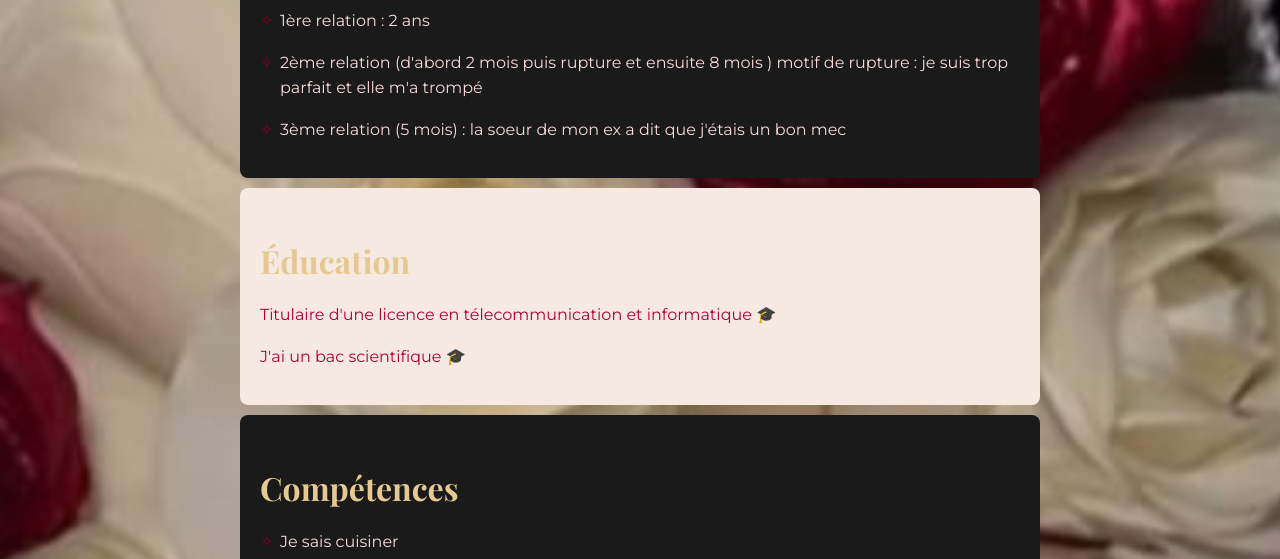
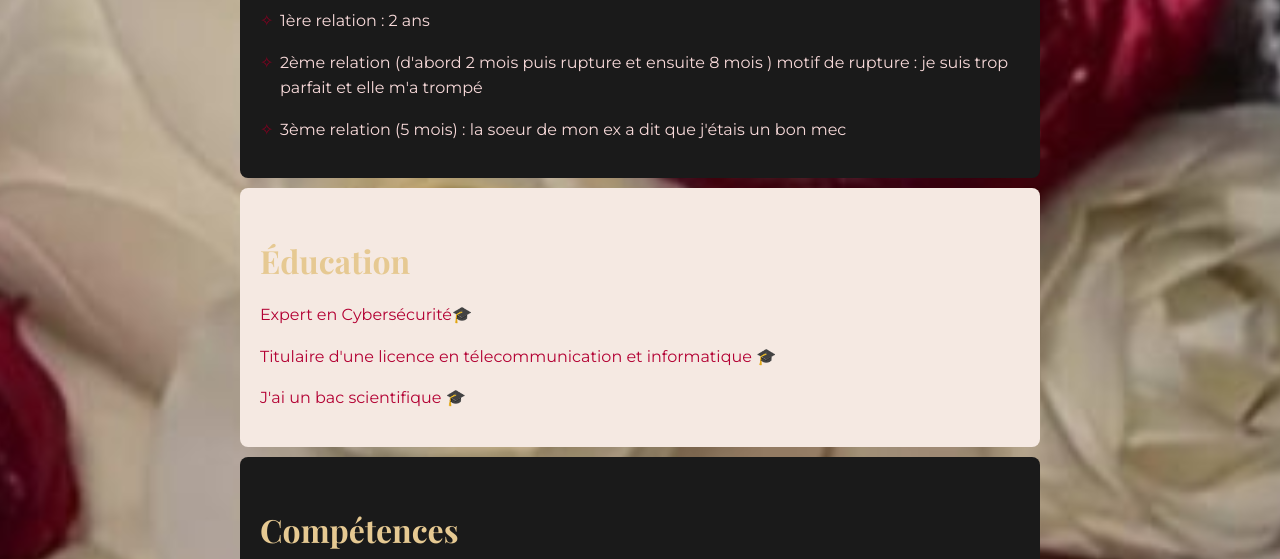
Before and after one commit to kamisen23/CV-PetitCopain, a plain HTML site: page index.html in a window 1280 px wide. Shown: the part 537-1096 px from the top of the page. Drawn offline with nearby package versions, Linux system fonts and the light colour scheme.

Commit message:
Update index.html

```diff
--- a/index.html
+++ b/index.html
@@ -34,6 +34,7 @@
             </section>
             <section class="light">
                 <h2>Éducation</h2>
+                <p>Expert en Cybersécurité🎓</p>
                 <p>Titulaire d'une licence en télecommunication et informatique 🎓</p>
                 <p>J'ai un bac scientifique 🎓</p>
             </section>
```
